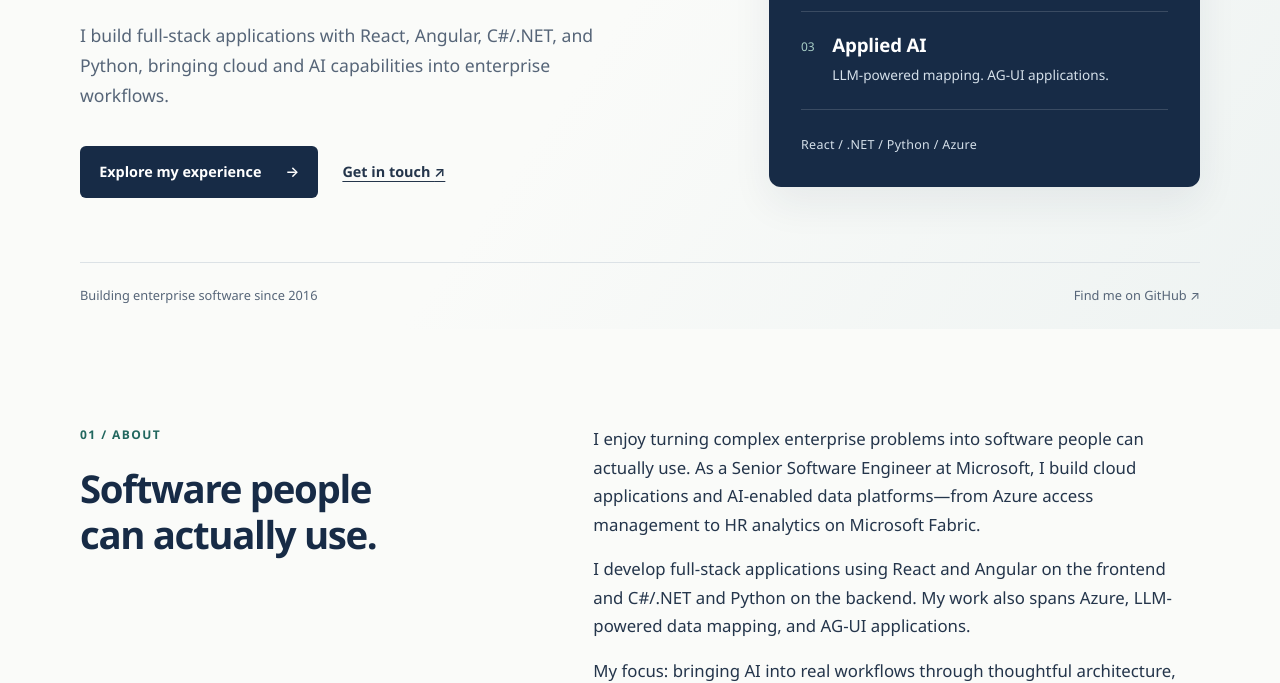
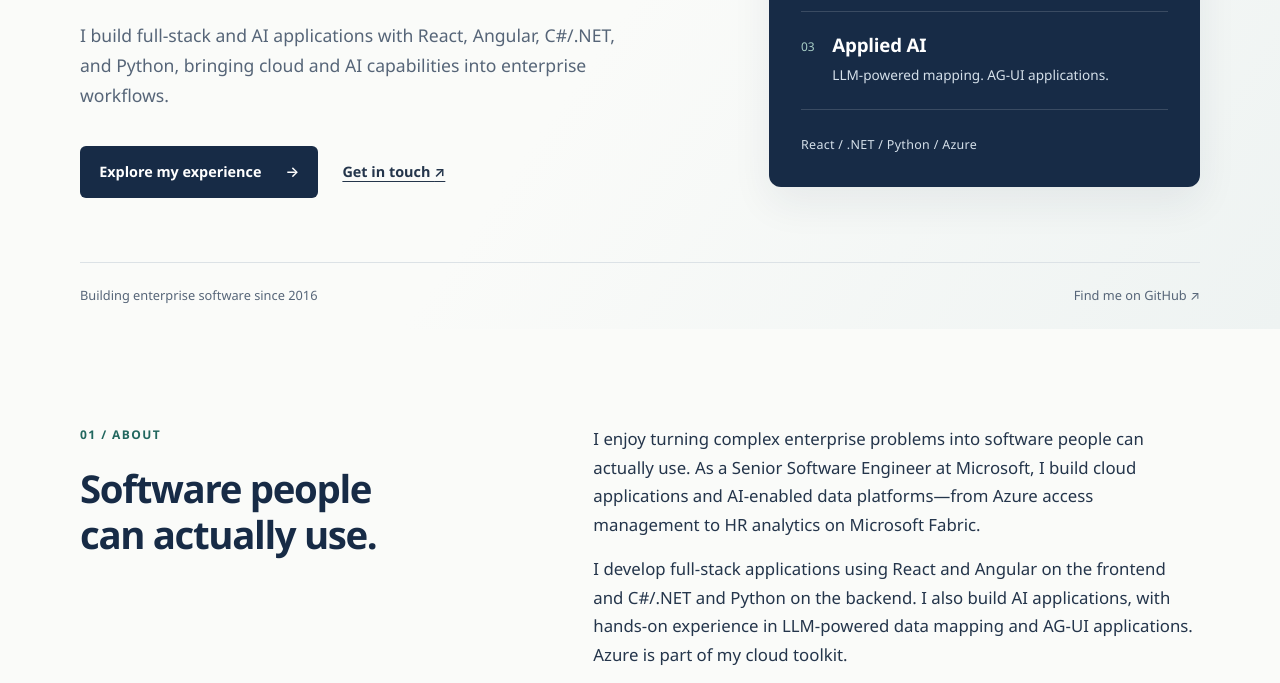
Before and after one commit to NitheshTermin/nitheshtermin.github.io, a plain HTML site: page index.html in a window 1280 px wide. Shown: the part 432-1115 px from the top of the page. Drawn offline with Linux system fonts and the light colour scheme.

Commit message:
Explicitly highlight AI application development
Co-authored-by: Copilot App <223556219+Copilot@users.noreply.github.com>

```diff
--- a/index.html
+++ b/index.html
@@ -35,7 +35,7 @@
                     <p class="eyebrow">Senior Software Engineer at Microsoft</p>
                     <h1 id="hero-title">Hi, I'm Nithesh R<span class="accent">.</span></h1>
                     <p class="hero-statement">Complex problems.<br>Thoughtful software.</p>
-                    <p class="hero-description">I build full-stack applications with React, Angular, C#/.NET, and Python, bringing cloud and AI capabilities into enterprise workflows.</p>
+                    <p class="hero-description">I build full-stack and AI applications with React, Angular, C#/.NET, and Python, bringing cloud and AI capabilities into enterprise workflows.</p>
                     <div class="actions">
                         <a class="button" href="#work">Explore my experience <span aria-hidden="true">&rarr;</span></a>
                         <a class="text-link" href="mailto:nitheshtermin@gmail.com">Get in touch <span aria-hidden="true">&nearr;</span></a>
@@ -56,7 +56,7 @@
             <div><p class="eyebrow">01 / About</p><h2 id="about-title">Software people<br>can actually use.</h2></div>
             <div class="about-copy">
                 <p>I enjoy turning complex enterprise problems into software people can actually use. As a Senior Software Engineer at Microsoft, I build cloud applications and AI-enabled data platforms&mdash;from Azure access management to HR analytics on Microsoft Fabric.</p>
-                <p>I develop full-stack applications using React and Angular on the frontend and C#/.NET and Python on the backend. My work also spans Azure, LLM-powered data mapping, and AG-UI applications.</p>
+                <p>I develop full-stack applications using React and Angular on the frontend and C#/.NET and Python on the backend. I also build AI applications, with hands-on experience in LLM-powered data mapping and AG-UI applications. Azure is part of my cloud toolkit.</p>
                 <p>My focus: bringing AI into real workflows through thoughtful architecture, secure systems, and intuitive user experiences.</p>
             </div>
         </section>
```
